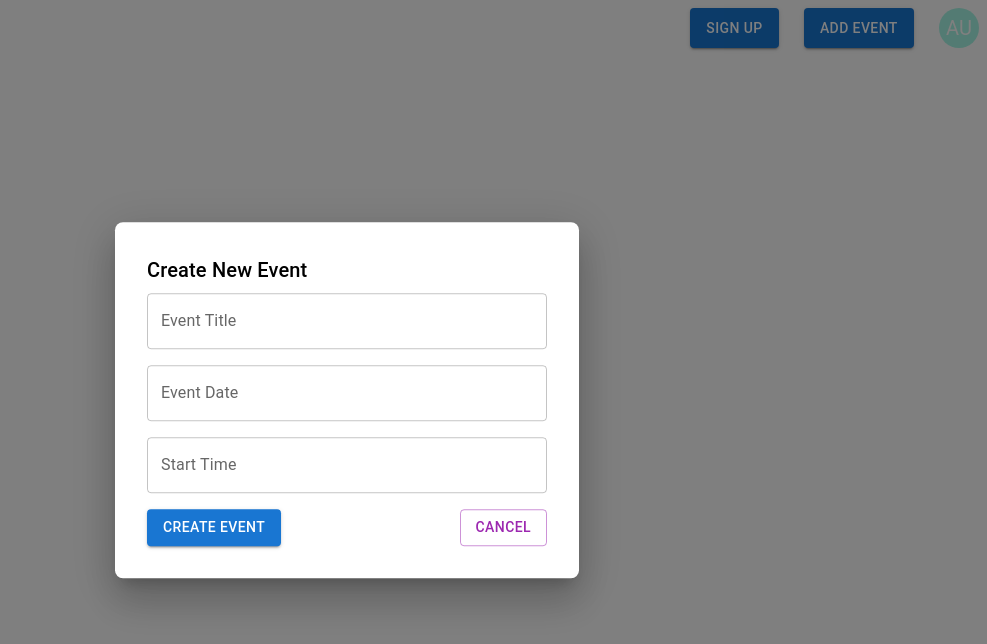
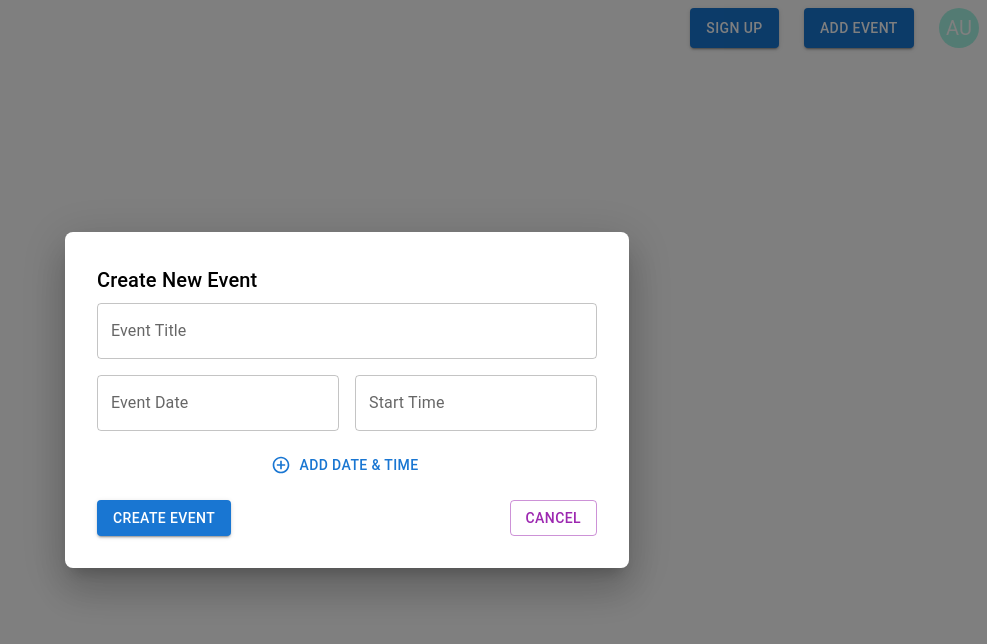
Before and after one commit to xiaofeng19920506/yunmen-React, a React (Vite) app: page / in a window 1280 px wide. Both pictures are taken after a click on the button "ADD EVENT". Shown: the top 644 px of the page, without its empty margins (293-1280 px from the left). Built offline with nearby package versions, Linux system fonts and the light colour scheme.

Commit message:
adding multi time support

```diff
--- a/src/component/EventModal.tsx
+++ b/src/component/EventModal.tsx
@@ -6,6 +6,7 @@ import {
   Box,
   Typography,
   Stack,
+  IconButton,
 } from "@mui/material";
 import {
   DatePicker,
@@ -14,6 +15,14 @@ import {
 } from "@mui/x-date-pickers";
 import { AdapterDayjs } from "@mui/x-date-pickers/AdapterDayjs";
 import { Dayjs } from "dayjs";
+import AddCircleOutlineIcon from "@mui/icons-material/AddCircleOutline";
+import RemoveCircleOutlineIcon from "@mui/icons-material/RemoveCircleOutline";
+
+type Schedule = {
+  date: Dayjs | null;
+  time: Dayjs | null;
+};
+
 type EventModalProp = {
   onOpen: boolean;
   onClose: () => void;
@@ -21,16 +30,44 @@ type EventModalProp = {
 
 const EventModal: React.FC<EventModalProp> = ({ onOpen, onClose }) => {
   const [title, setTitle] = useState<string>("");
-  const [eventDate, setEventDate] = useState<Dayjs | null>(null);
-  const [startTime, setStartTime] = useState<Dayjs | null>(null);
+  const [schedules, setSchedules] = useState<Schedule[]>([
+    { date: null, time: null },
+  ]);
 
   const handleCreateEvent = () => {
+    const formattedSchedules = schedules.map((schedule) => ({
+      date: schedule.date ? schedule.date.format("YYYY-MM-DD") : null,
+      time: schedule.time ? schedule.time.format("HH:mm") : null,
+    }));
     console.log("Event Created:", {
       title,
-      eventDate: eventDate ? eventDate.format("YYYY-MM-DD") : null,
-      startTime: startTime ? startTime.format("HH:mm") : null,
+      schedules: formattedSchedules,
     });
     onClose();
+  };
+
+  const handleAddSchedule = () => {
+    setSchedules([...schedules, { date: null, time: null }]);
+  };
+
+  const handleRemoveSchedule = (index: number) => {
+    if (schedules.length > 1) {
+      setSchedules(schedules.filter((_, i) => i !== index));
+    }
+  };
+
+  const handleDateChange = (index: number, newDate: Dayjs | null) => {
+    const newSchedules = schedules.map((schedule, i) =>
+      i === index ? { ...schedule, date: newDate } : schedule
+    );
+    setSchedules(newSchedules);
+  };
+
+  const handleTimeChange = (index: number, newTime: Dayjs | null) => {
+    const newSchedules = schedules.map((schedule, i) =>
+      i === index ? { ...schedule, time: newTime } : schedule
+    );
+    setSchedules(newSchedules);
   };
 
   return (
@@ -41,7 +78,7 @@ const EventModal: React.FC<EventModalProp> = ({ onOpen, onClose }) => {
           top: "50%",
           left: "50%",
           transform: "translate(-50%, -50%)",
-          width: 400,
+          width: 500,
           bgcolor: "background.paper",
           boxShadow: 24,
           p: 4,
@@ -63,19 +100,41 @@ const EventModal: React.FC<EventModalProp> = ({ onOpen, onClose }) => {
 
         <LocalizationProvider dateAdapter={AdapterDayjs}>
           <Stack spacing={2}>
+            {schedules.map((schedule, index) => (
+              <Stack
+                key={index}
+                direction="row"
+                spacing={2}
+                alignItems="center"
+              >
                 <DatePicker
                   label="Event Date"
-              value={eventDate}
-              onChange={(newValue) => setEventDate(newValue)}
+                  value={schedule.date}
+                  onChange={(newValue) => handleDateChange(index, newValue)}
                   slotProps={{ textField: { fullWidth: true } }}
                 />
-
                 <TimePicker
                   label="Start Time"
-              value={startTime}
-              onChange={(newValue) => setStartTime(newValue)}
+                  value={schedule.time}
+                  onChange={(newValue) => handleTimeChange(index, newValue)}
                   slotProps={{ textField: { fullWidth: true } }}
                 />
+                {schedules.length > 1 && (
+                  <IconButton
+                    onClick={() => handleRemoveSchedule(index)}
+                    color="error"
+                  >
+                    <RemoveCircleOutlineIcon />
+                  </IconButton>
+                )}
+              </Stack>
+            ))}
+            <Button
+              startIcon={<AddCircleOutlineIcon />}
+              onClick={handleAddSchedule}
+            >
+              Add Date &amp; Time
+            </Button>
           </Stack>
         </LocalizationProvider>
 
```
Lines whose indentation alone changed are shown as unchanged.
